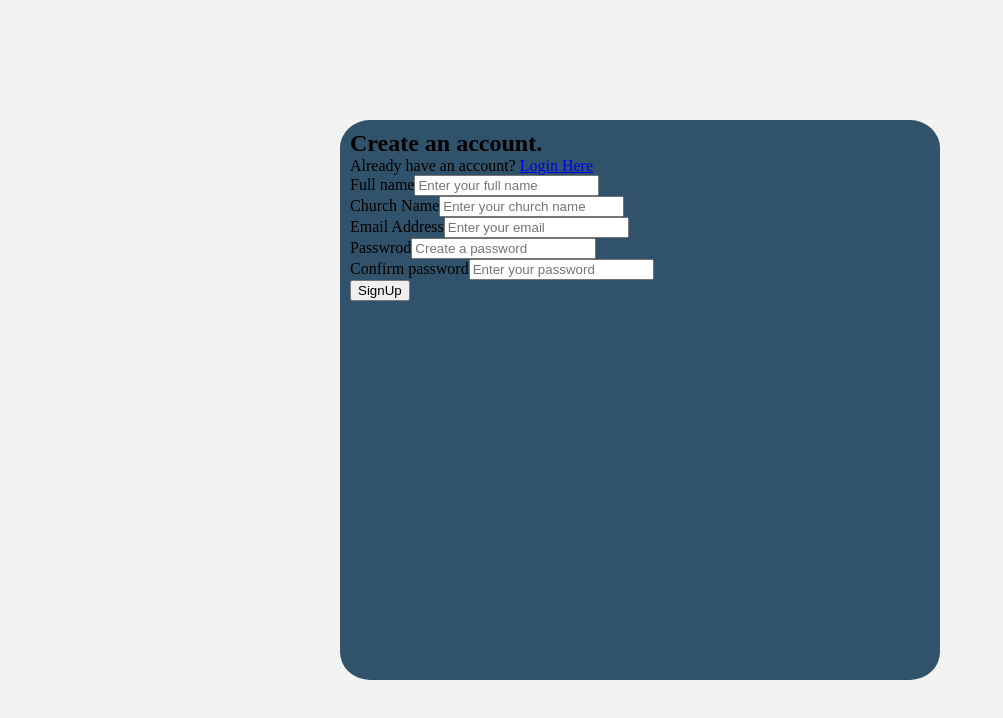
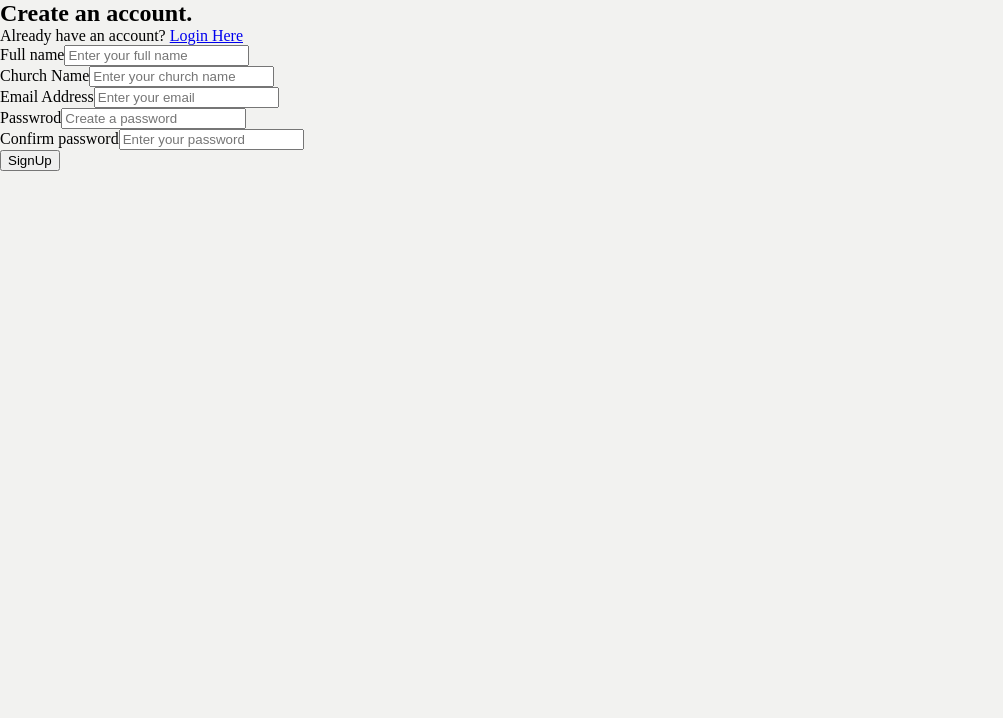
Before and after one commit to darlacodes19/secretary-helper, a React (Create React App) app in the folder client/: page /register in a window 1280 px wide. Shown: the top 718 px of the page, without its empty margins (0-1003 px from the left). Built offline with nearby package versions, Linux system fonts and the light colour scheme; a web font is replaced by a local one.

Commit message:
Change css unites from px to rem

```diff
--- a/client/src/index.css
+++ b/client/src/index.css
@@ -21,7 +21,7 @@ html{
     list-style: none;
     margin-right: 2rem;
     font-family: 'DM Sans', sans-serif;
-    font-size: 20px;
+    font-size: 1.25rem;
     text-decoration: none;
     color:black;
 
@@ -40,10 +40,11 @@ html{
 .nav-button {
     background-color: #54bec7;
     font-family: 'DM Sans', sans-serif;
-    font-size: 20px;
+    font-size: 1.25rem;
     border: none;
-    padding: 10px;
-    width:115px;
+    padding: 0.62rem;
+    width:7.2rem;
+    margin-right: 2rem;
 }
 
 .nav-button:hover{
@@ -53,13 +54,24 @@ html{
 }
 
 .landing-page-header {
-    margin-top: 40px;
+    margin-top: 2.5rem;
+}
+
+.header {
+    display: flex;
+    align-items: center;
+}
+
+.header button {
+    margin-right: 1.5rem;
+    margin-top: 1.5rem;
 }
 
 /* landing page */
 
 .landing-image{
-    width: 700px;
+    width: 49rem;
+    margin-right: 2rem;
 }
 
 .main-section {
@@ -69,13 +81,13 @@ html{
 }
 
 #words{
-    margin-left: 100px;
+    margin-left: 8rem;
 
 }
 
 .main-title{
     font-family: 'Ibarra Real Nova', serif;
-    font-size: 90px;
+    font-size: 5.6rem;
 }
 
 
@@ -84,18 +96,17 @@ html{
     font-family: 'DM Sans', sans-serif;
 }
 
-/* Registration-Page */
 
-.form-content-right{
-    background-color: #30526a;
-    border-radius: 5%;
-    padding: 10px;
-    width: 600px;
-    height: 70vh;
-    position: absolute;
-    top:0;
-    bottom: 0;
-    left: 0;
-    right: 0;
-    margin: auto;
+@media screen and( min-width: 667px) {
+
+
+    .main-title {
+        font-size: 20px;
+    }
+
+    .landing-image {
+
+        width: 100px;
+    }
+
 }
```
